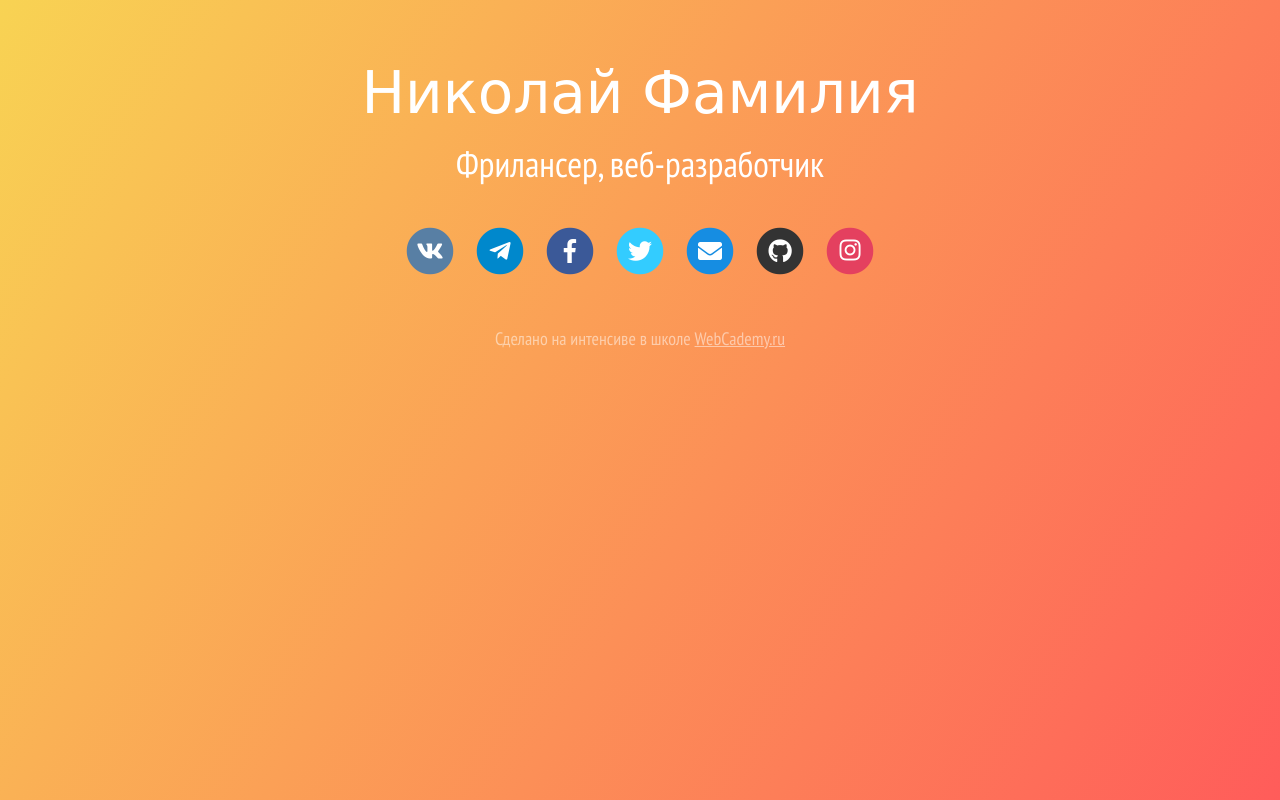
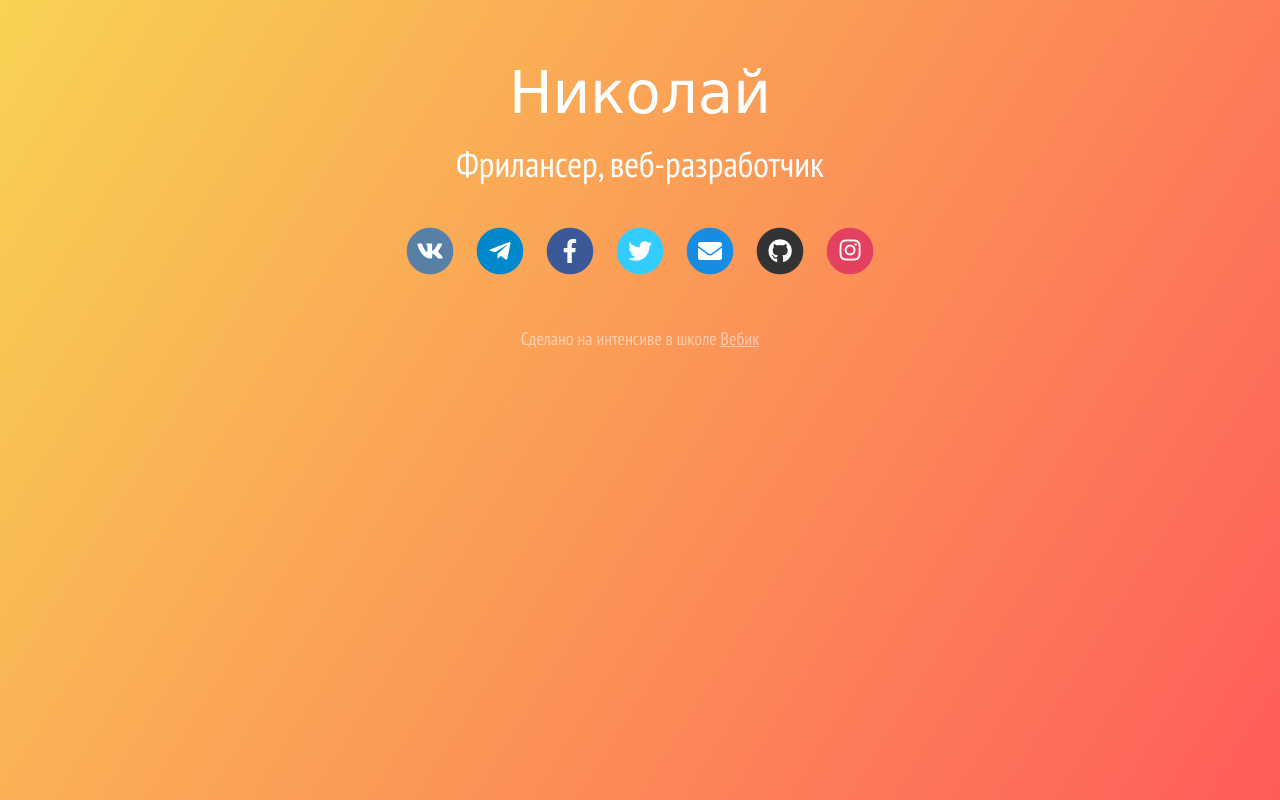
Before and after one commit to nklgerasimov/insta-page-master, a plain HTML site: page docs/index.html in a window 1280 px wide. Drawn offline with Linux system fonts and the light colour scheme; a web font is replaced by a local one.

Commit message:
правка мини

```diff
--- a/docs/index.html
+++ b/docs/index.html
@@ -3,7 +3,7 @@
 
 <head>
 	<meta charset="UTF-8">
-	<title>Имя Фамилия - веб-разработчик, фрилансер</title>
+	<title>Николай - веб-разработчик, фрилансер</title>
 
 	<link rel="stylesheet" href="css/normalize.css">
 	<link rel="stylesheet" href="css/main.css">
@@ -34,7 +34,7 @@
 	<!-- wrapper  -->
 	<div class="wrapper">
 
-		<div class="name">Николай Фамилия</div>
+		<div class="name">Николай</div>
 		<div class="title">Фрилансер, веб-разработчик</div>
 
 		<!-- social-wrapper -->
@@ -97,7 +97,7 @@
 		<!-- </div> -->
 
 		<div class="copyright">
-			<p>Сделано на интенсиве в школе <a href="http://webcademy.ru" target="_blank">WebCademy.ru</a></p>
+			<p>Сделано на интенсиве в школе <a href="!#" target="_blank">Вебик</a></p>
 		</div>
 
 	</div>
```
